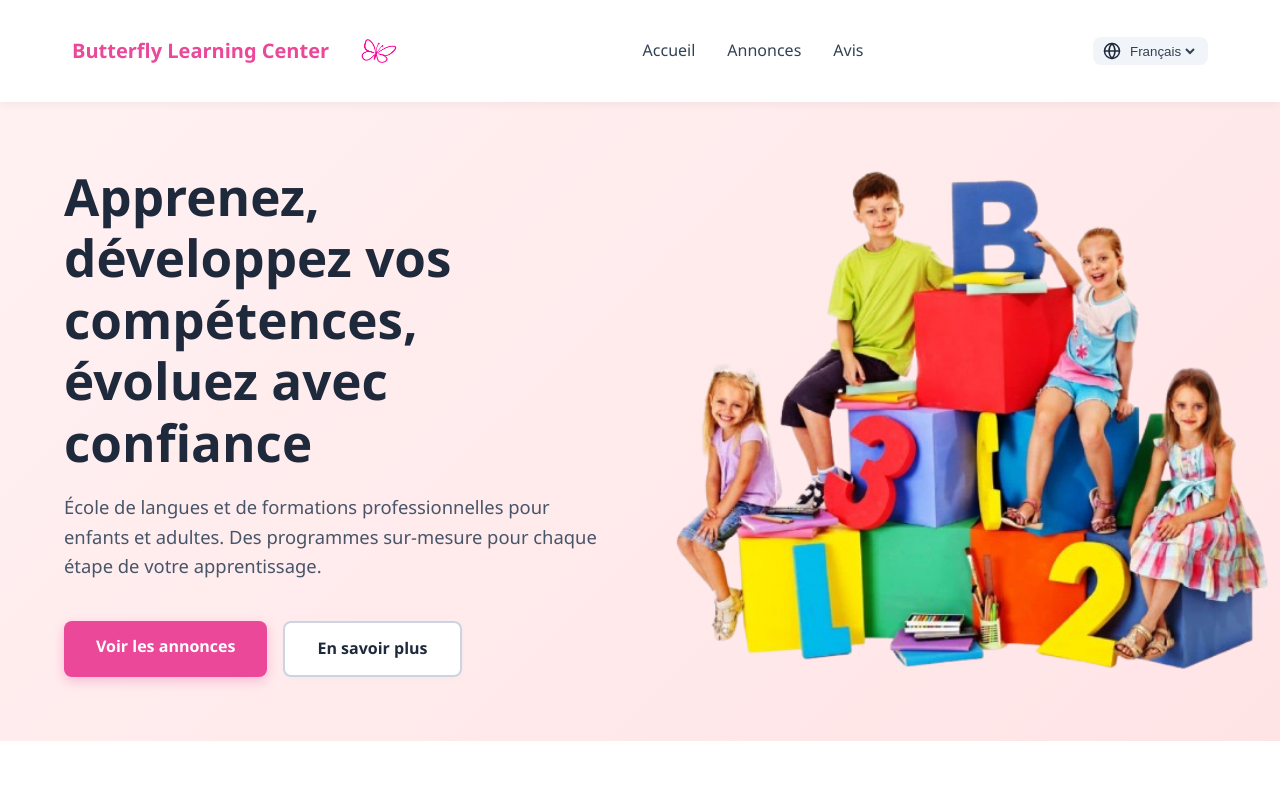
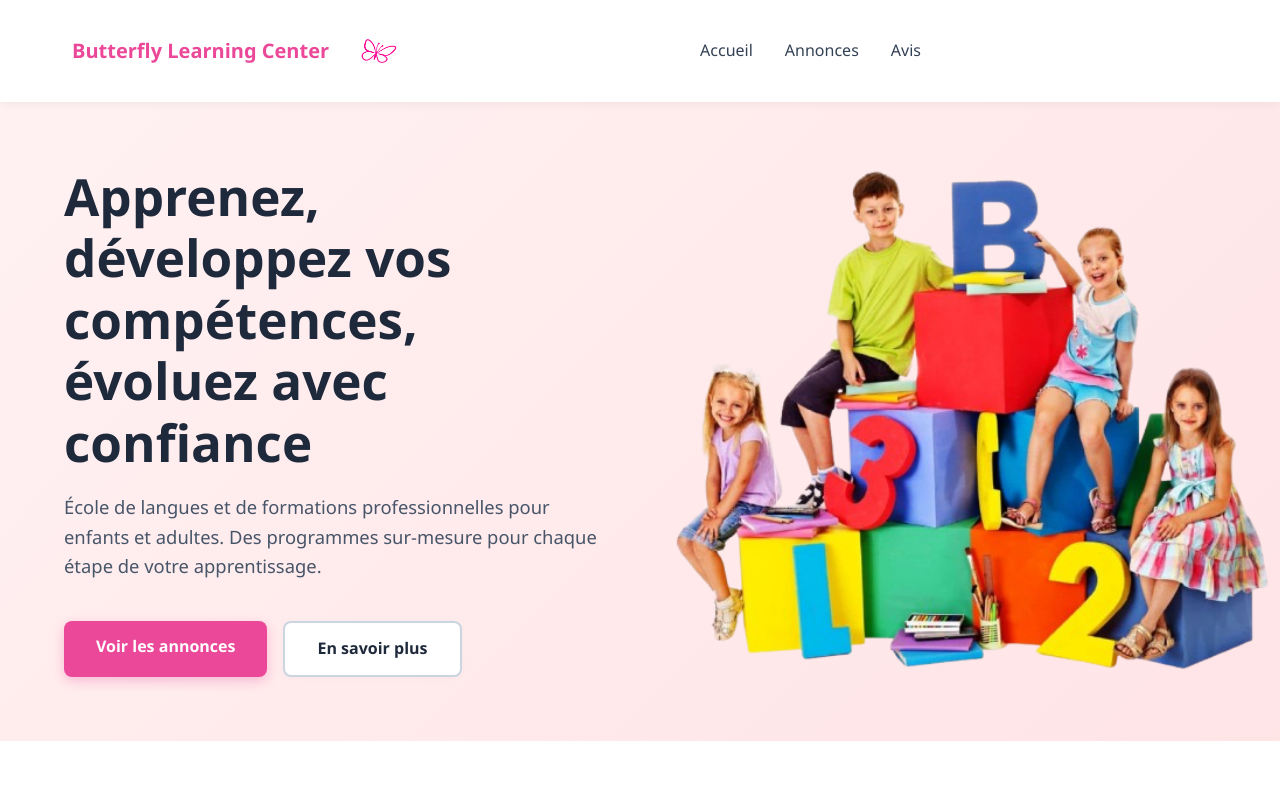
Before and after one commit to KH-HOCINE/butterfly-learning-center, a React app in the folder client/: page / in a window 1280 px wide. Shown: the top 799 px of the page. Built offline with nearby package versions, Linux system fonts and the light colour scheme; no server answers; the HTML template or start-up script is replaced by a standard one.

Commit message:
selecteur de langues supprimer

```diff
--- a/client/src/components/Header.jsx
+++ b/client/src/components/Header.jsx
@@ -58,17 +58,8 @@ const Header = () => {
           <a href="#reviews" onClick={(e) => handleNavClick(e, 'reviews')} className="nav-link">Avis</a>
         </nav>
 
-        {/* Sélecteur de langues (3 langues) */}
+
         <div className="header-actions">
-          <div className="lang-selector">
-            <Globe size={18} />
-            <select value={currentLang} onChange={handleLanguageChange}>
-              <option value="FR">Français</option>
-              <option value="EN">English</option>
-              <option value="AR">العربية</option>
-            </select>
-          </div>
-
           {/* Bouton menu mobile */}
           <div className="hamburger" onClick={() => setIsOpen(!isOpen)}>
             {isOpen ? <X size={24} /> : <Menu size={24} />}
```
